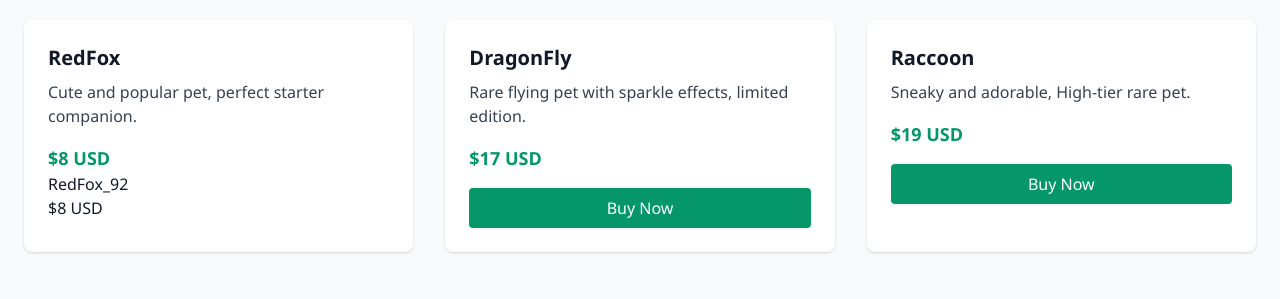
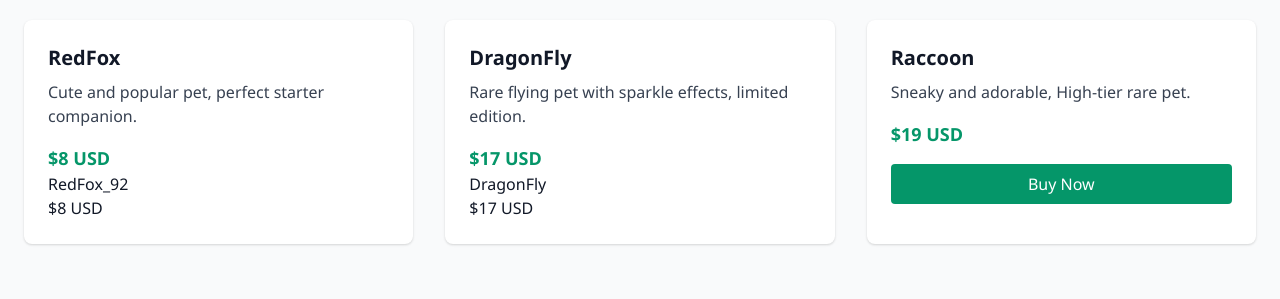
Before and after one commit to ScoutyShop/ScoutyShop, a plain HTML site: page index.html in a window 1280 px wide. Shown: the part 368-667 px from the top of the page. Drawn offline with nearby package versions, Linux system fonts and the light colour scheme; a script that the page names is missing.

Commit message:
Update index.html

```diff
--- a/index.html
+++ b/index.html
@@ -55,7 +55,12 @@
           <h4 class="text-xl font-semibold mb-2">DragonFly</h4>
           <p class="text-gray-700 mb-4">Rare flying pet with sparkle effects, limited edition.</p>
           <p class="text-green-600 font-bold text-lg">$17 USD</p>
-          <button class="mt-4 w-full bg-green-600 text-white py-2 rounded hover:bg-green-700 transition">Buy Now</button>
+          <div class="product-card">
+  <h3>DragonFly</h3>
+  <p>$17 USD</p>
+  <div id="paypal-button-container-dragonfly"></div>
+</div>
+
         </div>
         <div class="bg-white rounded-lg shadow p-6 hover:shadow-lg transition">
           <h4 class="text-xl font-semibold mb-2">Raccoon</h4>
```
